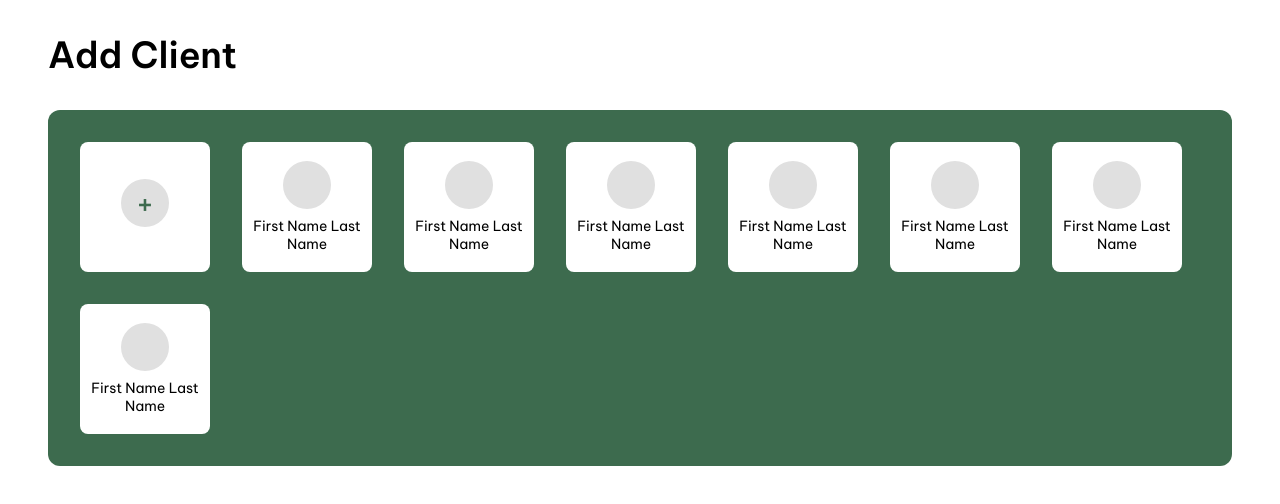
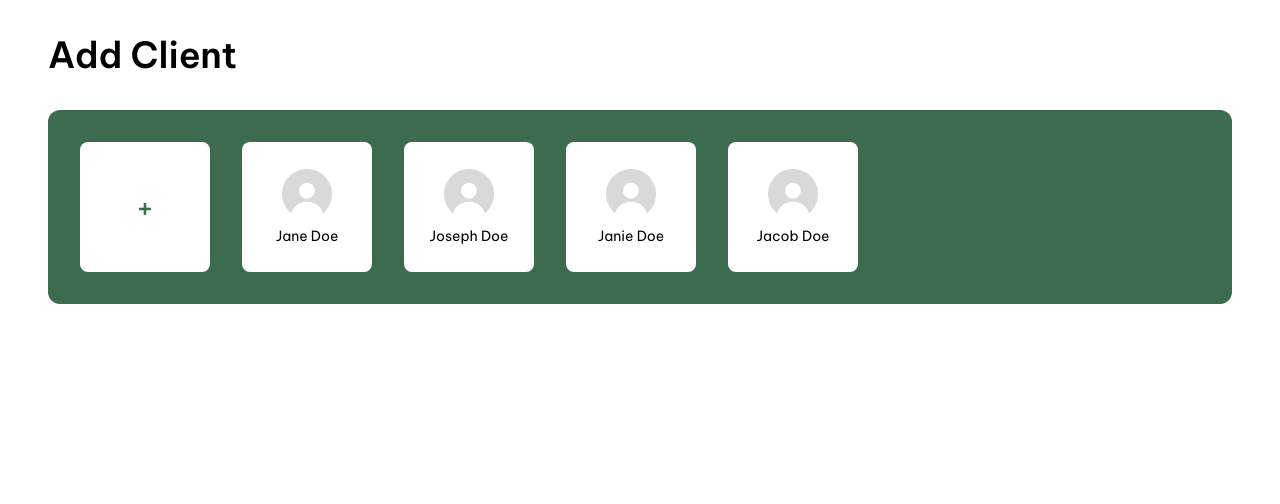
Before and after one commit to C3viche/fourth-and-hope-service-tracker, a Next.js app: page /add-client in a window 1280 px wide. Shown: the top 504 px of the page. Built offline with nearby package versions, Linux system fonts and the light colour scheme.

Commit message:
addClient ui but no backend connection

```diff
--- a/app/(components)/add-client/AddClientPopUp.tsx
+++ b/app/(components)/add-client/AddClientPopUp.tsx
@@ -1,35 +1,120 @@
+'use client';
+import { useState } from 'react';
 import styles from './addClient.module.scss';
+import { User } from './UserCard';
+import Image from 'next/image';
+import default_profile from "../../../public/default_profile.png";
 
-export default function AddUserModal({ onClose }: { onClose: () => void }) {
+type AddUserModalProps = {
+  onClose: () => void;
+  onSave: (user: User) => void;
+  onDelete?: () => void;
+  userData?: User;
+};
+
+export default function AddUserModal({ onClose, onSave, onDelete, userData }: AddUserModalProps) {
+  const [formData, setFormData] = useState<User>(
+    userData || {
+      id: Date.now(),
+      name: "",
+      pronunciation: "",
+      age_group: "",
+      sex: "",
+      ethnicity: "",
+      language: "",
+      stay_type: "",
+      notes: "",
+      date_added: new Date(),
+    }
+  );
+
+  const handleChange = (field: keyof User, value: string) => {
+    setFormData({ ...formData, [field]: value });
+  };
+
   return (
     <div className={styles.modalOverlay}>
       <div className={styles.modal}>
-        <div className={styles.modalAvatar}></div>
-        <form className={styles.form}>
+      <Image src={default_profile} alt="profile" width={50} height={50} style={{marginBottom: "0.5rem"}}/>
+      <form className={styles.form}>
           <div className={styles.row}>
             <div className={styles.inputGroup}>
-              <label>First Name</label>
-              <input placeholder="First Name" />
+              <label>Name</label>
+              <input
+                placeholder="Name"
+                value={formData.name}
+                onChange={(e) => handleChange("name", e.target.value)}
+              />
             </div>
             <div className={styles.inputGroup}>
-              <label>Last Name</label>
-              <input placeholder="Last Name" />
+              <label>Pronunciation</label>
+              <input
+                placeholder="Pronunciation"
+                value={formData.pronunciation}
+                onChange={(e) => handleChange("pronunciation", e.target.value)}
+              />
+            </div>
+          </div>
+          <div className={styles.row}>
+            <div className={styles.inputGroup}>
+              <label>Age Group</label>
+              <input
+                placeholder="Age Group"
+                value={formData.age_group}
+                onChange={(e) => handleChange("age_group", e.target.value)}
+              />
+            </div>
+            <div className={styles.inputGroup}>
+              <label>Sex</label>
+              <input
+                placeholder="Sex"
+                value={formData.sex}
+                onChange={(e) => handleChange("sex", e.target.value)}
+              />
             </div>
           </div>
           <div className={styles.inputGroup}>
-            <label>Gender</label>
-            <input placeholder="Gender" />
+            <label>Ethnicity</label>
+            <input
+              placeholder="Ethnicity"
+              value={formData.ethnicity}
+              onChange={(e) => handleChange("ethnicity", e.target.value)}
+            />
+          </div>
+          <div className={styles.inputGroup}>
+            <label>Language</label>
+            <input
+              placeholder="Language"
+              value={formData.language}
+              onChange={(e) => handleChange("language", e.target.value)}
+            />
           </div>
           <div className={styles.inputGroup}>
             <label>Stay Type</label>
-            <select>
+            <select
+              value={formData.stay_type}
+              onChange={(e) => handleChange("stay_type", e.target.value)}
+            >
               <option value="">Select</option>
-              <option value="short">Short Term</option>
-              <option value="long">Long Term</option>
+              <option value="regular">Regular</option>
+              <option value="overnight">Overnight</option>
             </select>
           </div>
+          <div className={styles.inputGroup}>
+            <label>Notes</label>
+            <textarea
+              rows={3}
+              placeholder="Enter notes"
+              value={formData.notes}
+              onChange={(e) => handleChange("notes", e.target.value)}
+            />
+          </div>
         </form>
-        <button onClick={onClose} className={styles.closeButton}>Close</button>
+        <div className={styles.modalButtons}>
+          <button onClick={onClose} className={styles.closeButton}>Cancel</button>
+          {onDelete && <button onClick={onDelete} className={styles.closeButton}>Delete</button>}
+          <button onClick={() => onSave(formData)} className={styles.saveButton}>Save</button>
+        </div>
       </div>
     </div>
   );
--- a/app/(components)/add-client/UserCard.tsx
+++ b/app/(components)/add-client/UserCard.tsx
@@ -1,25 +1,63 @@
-'use client'
+'use client';
 import styles from './addClient.module.scss';
 import { useState } from 'react';
 import AddUserModal from './AddClientPopUp';
+import Image from 'next/image';
+import default_profile from "../../../public/default_profile.png";
+
+export type User = {
+  id: number;
+  name: string;
+  pronunciation: string;
+  age_group: string;
+  sex: string;
+  ethnicity: string;
+  language: string;
+  stay_type: string;
+  notes: string;
+  date_added: Date;
+};
 
 type UserCardProps = {
-  name?: string;
+  user?: User;
   isAddButton?: boolean;
 };
 
-export default function UserCard({ name = "First Name Last Name", isAddButton }: UserCardProps) {
+export default function UserCard({ user, isAddButton }: UserCardProps) {
   const [open, setOpen] = useState(false);
+
+  const handleClose = () => setOpen(false);
+
+  const handleSave = (updatedUser: User) => {
+    console.log("Saved:", updatedUser);
+    setOpen(false);
+  };
+
+  const handleDelete = () => {
+    console.log("Deleted:", user?.name);
+    setOpen(false);
+  };
 
   return (
     <>
       <div className={styles.card} onClick={() => setOpen(true)}>
-        <div className={styles.avatar}>
-          {isAddButton ? <span className={styles.plus}>+</span> : null}
-        </div>
-        {!isAddButton && <p className={styles.name}>{name}</p>}
+        {isAddButton ? (
+          <span className={styles.plus}>+</span>
+        ) : (
+          <>
+            <Image src={default_profile} alt="profile" width={50} height={50} style={{marginBottom: "0.5rem"}}/>
+            <p className={styles.name}>{user?.name}</p>
+          </>
+        )}
       </div>
-      {open && isAddButton && <AddUserModal onClose={() => setOpen(false)} />}
+      {open && (
+        <AddUserModal
+          onClose={handleClose}
+          onSave={handleSave}
+          onDelete={!isAddButton ? handleDelete : undefined}
+          userData={isAddButton ? undefined : user}
+        />
+      )}
     </>
   );
 }
--- a/app/(components)/add-client/addClient.module.scss
+++ b/app/(components)/add-client/addClient.module.scss
@@ -112,15 +112,36 @@
       border: none;
       font-size: 14px;
     }
+
+    textarea,
+    select {
+      padding: 0.5rem;
+      border-radius: 6px;
+      border: none;
+      font-size: 14px;
+    }
+  }
+
+
+  .modalButtons {
+    display: flex;
+    justify-content: space-between;
+    margin-top: 1.5rem;
   }
 
   .closeButton {
-    margin-top: 1.5rem;
+    background-color: #ddd;
     padding: 0.5rem 1rem;
-    background: #fff;
-    color: #4D8265;
     border: none;
-    border-radius: 6px;
+    border-radius: 8px;
     cursor: pointer;
-    font-weight: 600;
   }
+
+  .saveButton {
+    background-color: var(--green);
+    color: white;
+    padding: 0.5rem 1rem;
+    border: none;
+    border-radius: 8px;
+    cursor: pointer;
+  }
--- a/app/(pages)/(staff)/add-client/page.tsx
+++ b/app/(pages)/(staff)/add-client/page.tsx
@@ -1,14 +1,65 @@
 import AddUsersLayout from '../../../(components)/add-client/AddUsersLayout';
 import UserCard from '../../../(components)/add-client/UserCard';
-
+import Sidebar from '@/app/(components)/sidebar/sidebar';
+const dummyUsers = [
+    {
+      id: 1,
+      name: "Jane Doe",
+      pronunciation: "Jay-n Doh",
+      age_group: "18-39",
+      sex: "Female",
+      ethnicity: "Hispanic",
+      language: "Spanish",
+      stay_type: "overnight",
+      notes: "Requires medication every morning.",
+      date_added: new Date("2024-12-12"),
+    },
+    {
+        id: 1,
+        name: "Joseph Doe",
+        pronunciation: "Jay-n Doh",
+        age_group: "18-39",
+        sex: "Female",
+        ethnicity: "Hispanic",
+        language: "Spanish",
+        stay_type: "overnight",
+        notes: "Requires medication every morning.",
+        date_added: new Date("2024-12-12"),
+      },{
+        id: 1,
+        name: "Janie Doe",
+        pronunciation: "Jay-n Doh",
+        age_group: "18-39",
+        sex: "Female",
+        ethnicity: "Hispanic",
+        language: "Spanish",
+        stay_type: "overnight",
+        notes: "Requires medication every morning.",
+        date_added: new Date("2024-12-12"),
+      },{
+        id: 1,
+        name: "Jacob Doe",
+        pronunciation: "Jay-n Doh",
+        age_group: "18-39",
+        sex: "Female",
+        ethnicity: "Hispanic",
+        language: "Spanish",
+        stay_type: "overnight",
+        notes: "Requires medication every morning.",
+        date_added: new Date("2024-12-12"),
+      },
+  ];
 
 export default function AddUsersPage() {
   return (
-    <AddUsersLayout>
-      <UserCard isAddButton />
-      {Array.from({ length: 7 }).map((_, i) => (
-        <UserCard key={i} />
-      ))}
-    </AddUsersLayout>
+    // <div>
+    //
+<AddUsersLayout>
+  <UserCard isAddButton />
+  {dummyUsers.map((user, i) => (
+    <UserCard key={user.id} user={user} />
+  ))}
+</AddUsersLayout>
+    // </div>
   );
 }
```
